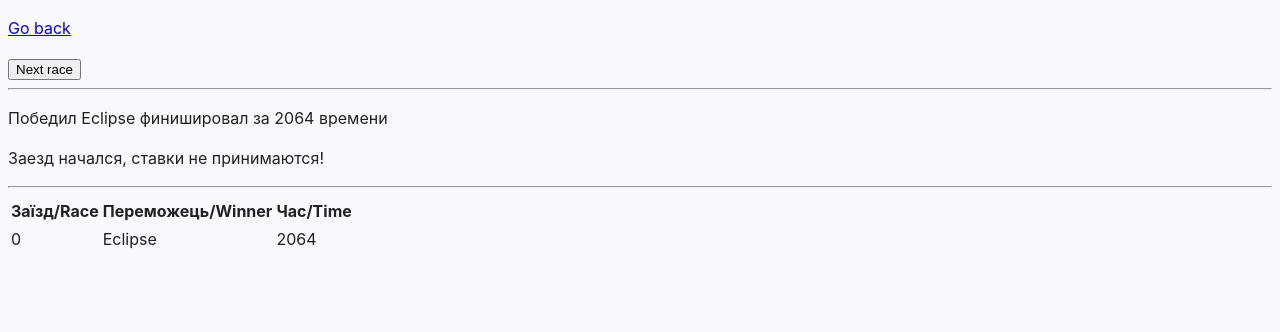
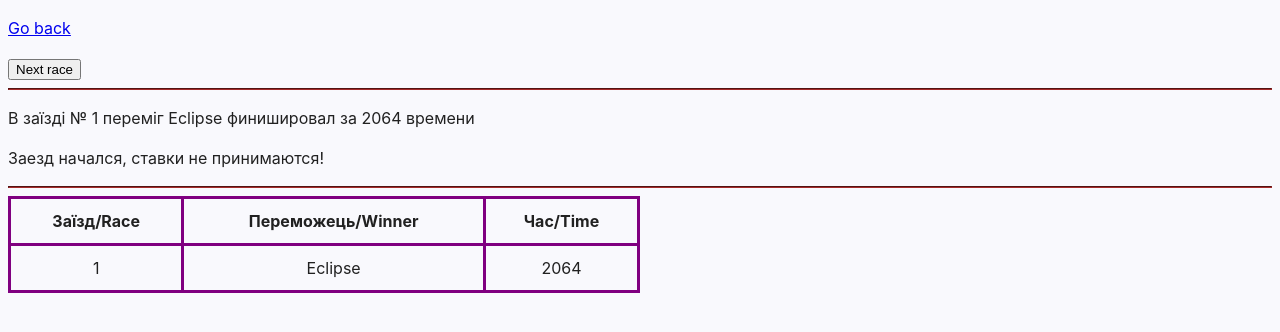
Before and after one commit to nellievropa/repeta-goit-js-hw-09, a website built with Parcel: page src/11-racetrack.html in a window 1280 px wide. Both pictures are taken after a click on the button "Next race". Built offline with nearby package versions, Linux system fonts and the light colour scheme.

Commit message:
финиш

```diff
--- a/src/css/common.css
+++ b/src/css/common.css
@@ -41,3 +41,27 @@ img {
   transition: transform 250ms ease-in;
 
 } */
+
+/* 11-racetrack */
+table {
+  /* table-layout: fixed; */
+  width: 50%;
+  border-collapse: collapse;
+  border: 3px solid purple;
+
+}
+thead {
+
+  border: 3px solid purple;
+  text-align: center;
+}
+table th,
+table td {
+  padding: 10px;
+  border: 3px solid purple;
+  text-align: center;
+}
+
+hr {
+  border-color:brown;
+}
--- a/src/js/11-racetrack.js
+++ b/src/js/11-racetrack.js
@@ -7,6 +7,9 @@ const horses = [
     'Flying Fox',
     'Saebiscuit',
 ];
+// створимо змінну, яка рахуватиме кількість забігів
+
+let raceCounter = 0;
 
 const refs = {
     startBtn: document.querySelector('.js-race-btn'),
@@ -16,30 +19,67 @@ const refs = {
 }
 
 // запускаємо коней по кліку на кнопку старт
-refs.startBtn.addEventListener('click', () => {
-    const promises = horses.map(run);
+// refs.startBtn.addEventListener('click', () => {
+    // const promises = horses.map(run);
     // refs.winnerField.textContent = '';-замінюємо на створену функцію!
-    updateWinnerField('');
+    // updateWinnerField('');
     // і напишемо , що заїзд почався
     // refs.progressField.textContent = 'Заезд начался, ставки не принимаются!'-замінюємо на створену функцію!
-    updateProgressField('Заезд начался, ставки не принимаются!')
+    // updateProgressField('Заезд начался, ставки не принимаются!')
+
+// винесли визначення переможця в окрему функцію, а сюди передали тільки звернення до неї через проміс
+// determineWinner(promises);
+    // Promise.race(promises).then(({ horse, time }) => {
+    //     // refs.winnerField.textContent = `%c Победил ${ horse} финишировал за ${time} времени`; -замінюємо на створену функцію
+    //     updateWinnerField(`Победил ${ horse} финишировал за ${time} времени`);
+    //     updateResultTable({ horse, time });
+
+    // });
+    // waitForAll(promises);
+    // Promise.all(promises).then(x => {
+    //     // refs.progressField.textContent = '%c Заезд окончен, принимаются ставки!'-замінюємо на створену функцію!
+    //     updateProgressField('%c Заезд окончен, принимаются ставки!')
 
 
-    Promise.race(promises).then(({ horse, time }) => {
+    // })
+// });
+
+
+// і тоді refs.startBtn.addEventListener буде виглядати так
+refs.startBtn.addEventListener('click', onStart);
+
+// потім взагалі всі const i функції виносимо в одну функцію onStart
+
+function onStart() {
+    raceCounter +=1;
+    const promises = horses.map(run);
+
+    updateWinnerField('');
+    updateProgressField('Заезд начался, ставки не принимаются!')
+    determineWinner(promises);
+    waitForAll(promises);
+}
+
+
+
+// виносимо в функцію визначення переможця, аргумент можемо назвати як хочемо horseP
+function determineWinner(horseP) {
+    Promise.race(horseP).then(({ horse, time }) => {
         // refs.winnerField.textContent = `%c Победил ${ horse} финишировал за ${time} времени`; -замінюємо на створену функцію
-        updateWinnerField(`Победил ${ horse} финишировал за ${time} времени`);
-        updateResultTable({ horse, time });
+        updateWinnerField(`В заїзді № ${raceCounter} переміг ${ horse} финишировал за ${time} времени`);
+        updateResultTable({ raceCounter, horse, time });
 
     });
-
-    Promise.all(promises).then(x => {
+}
+// винесемо функцію, яка визначає загальний список і передамо їй той же аргумент horseP
+function waitForAll(horseP) {
+    Promise.all(horseP).then(x => {
         // refs.progressField.textContent = '%c Заезд окончен, принимаются ставки!'-замінюємо на створену функцію!
         updateProgressField('%c Заезд окончен, принимаются ставки!')
 
 
     })
-})
-
+}
 // коли багато повторюваних полів -виносимо їх в функції!
 
 function updateWinnerField (message) {
@@ -50,9 +90,9 @@ function updateProgressField(message) {
     refs.progressField.textContent = message;
 };
 
-function updateResultTable({ horse, time }) {
+function updateResultTable({raceCounter, horse, time }) {
 // робимо шаблонну строку
-const tr =`<tr><td>0</td><td>${horse}</td><td>${time}</td></tr>`;
+const tr =`<tr><td>${raceCounter}</td><td>${horse}</td><td>${time}</td></tr>`;
 // додаємо в таблицю
 refs.tableBody.insertAdjacentHTML('beforeend', tr);
 }
```
